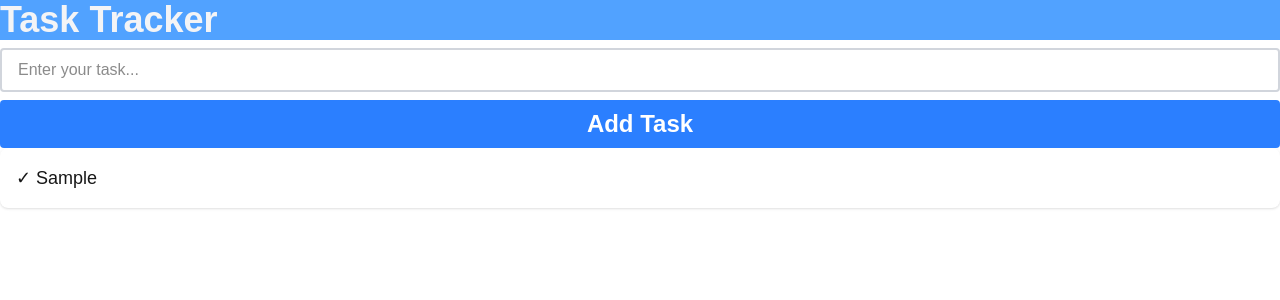
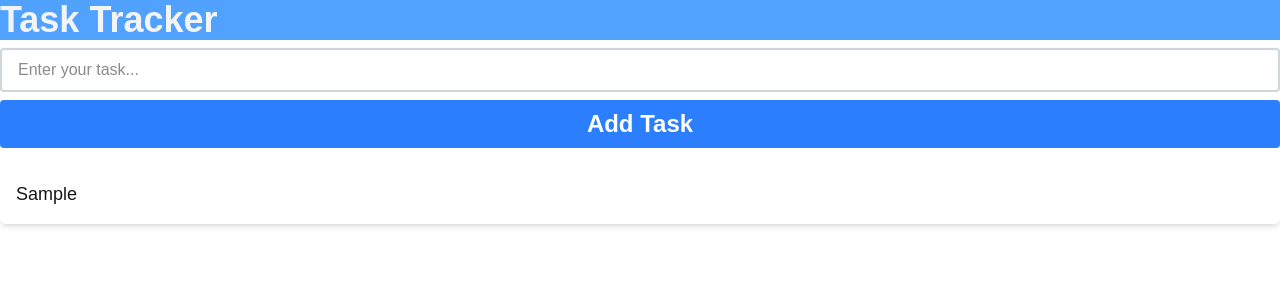
Before and after one commit to maeeshamaliha22/task-tracker, a Next.js app: page / in a window 1280 px wide. Both pictures are taken after typing "Sample" into the empty fields and a click on the button "Add Task". Shown: the top 300 px of the page. Built offline with nearby package versions, Linux system fonts and the light colour scheme.

Commit message:
Adding task

```diff
--- a/app/page.tsx
+++ b/app/page.tsx
@@ -10,11 +10,20 @@ interface Task {
 
 export default function TaskTracker() {
   const [taskText, setTaskText] = useState("");
-  const [displayText, setDisplayText] = useState("");
+  const [tasks, setTasks] = useState<Task[]>([]);
 
-  const handleAddTask = () => {
-    setDisplayText(taskText);
-    setTaskText("");
+  const addTask = () => {
+    if (taskText.trim() === "") return; // Don't add empty tasks
+
+    const newTask: Task = {
+      // Create a new task object
+      id: Date.now(),
+      title: taskText,
+      completed: false,
+    };
+
+    setTasks([newTask, ...tasks]); // Add to the beginning of the array
+    setTaskText(""); // Clear the input
   };
 
   return (
@@ -22,6 +31,7 @@ export default function TaskTracker() {
       <h1 className="text-4xl font-bold text-gray-100 bg-blue-400 m-auto mb-2">
         Task Tracker
       </h1>
+
       <div>
         <input
           type="text"
@@ -32,19 +42,37 @@ export default function TaskTracker() {
           placeholder="Enter your task..."
           className="w-full px-4 py-2 border-2 border-gray-300 rounded mb-2"
         />
+
         <button
-          onClick={handleAddTask}
+          onClick={addTask}
           className="w-full font-bold text-white text-2xl py-2 bg-blue-500 rounded hover:bg-blue-600"
         >
           Add Task
         </button>
       </div>
 
-      {displayText && (
-        <div className="bg-white p-4 rounded-lg shadow">
-          <p className="text-lg">✓ {displayText}</p>
-        </div>
-      )}
+      {/* Task List Container */}
+      <div className="bg-white rounded-md shadow-md overflow-hidden mt-4">
+        {tasks.length === 0 ? (
+          // Show this if no tasks
+          <div className="p-8 text-center text-gray-500">
+            <p className="text-xl">No tasks yet!</p>
+            <p className="text-sm mt-2">Add your first task above</p>
+          </div>
+        ) : (
+          // Show this if tasks exist
+          <ul className="divide-y divide-gray-200">
+            {tasks.map((task) => (
+              <li
+                key={task.id}
+                className="p-4 hover:bg-gray-50 transition-colors"
+              >
+                <p className="text-lg">{task.title}</p>
+              </li>
+            ))}
+          </ul>
+        )}
+      </div>
     </div>
   );
 }
```
